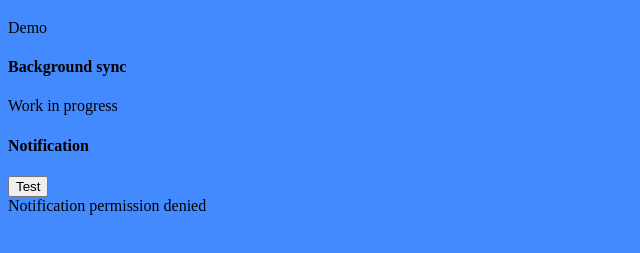
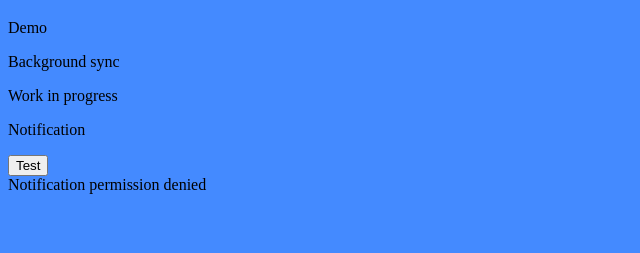
Before and after one commit to simusr2/DemoPWA, a website: page index.html in a window 1280 px wide. Shown: the part 61-314 px from the top of the page, without its empty margins (0-640 px from the left). Drawn offline with Linux system fonts and the light colour scheme.

Commit message:
Updated html. Netlify deploy site in manifest.json

```diff
--- a/index.html
+++ b/index.html
@@ -42,7 +42,7 @@
     <h1>Demo PWA</h1>
     <p>Demo</p>
     <div>
-        <h4>Background sync</h4>
+        <p>Background sync</p>
         <div id="background-sync">
 
         </div>
@@ -52,7 +52,7 @@
     </div>
 
     <div>
-        <h4>Notification</h4>
+        <p>Notification</p>
         <div>
             <button onclick="sendNotification()">Test</button>
         </div>
```
Also changed, not shown: manifest.json (added), 1 other file.
